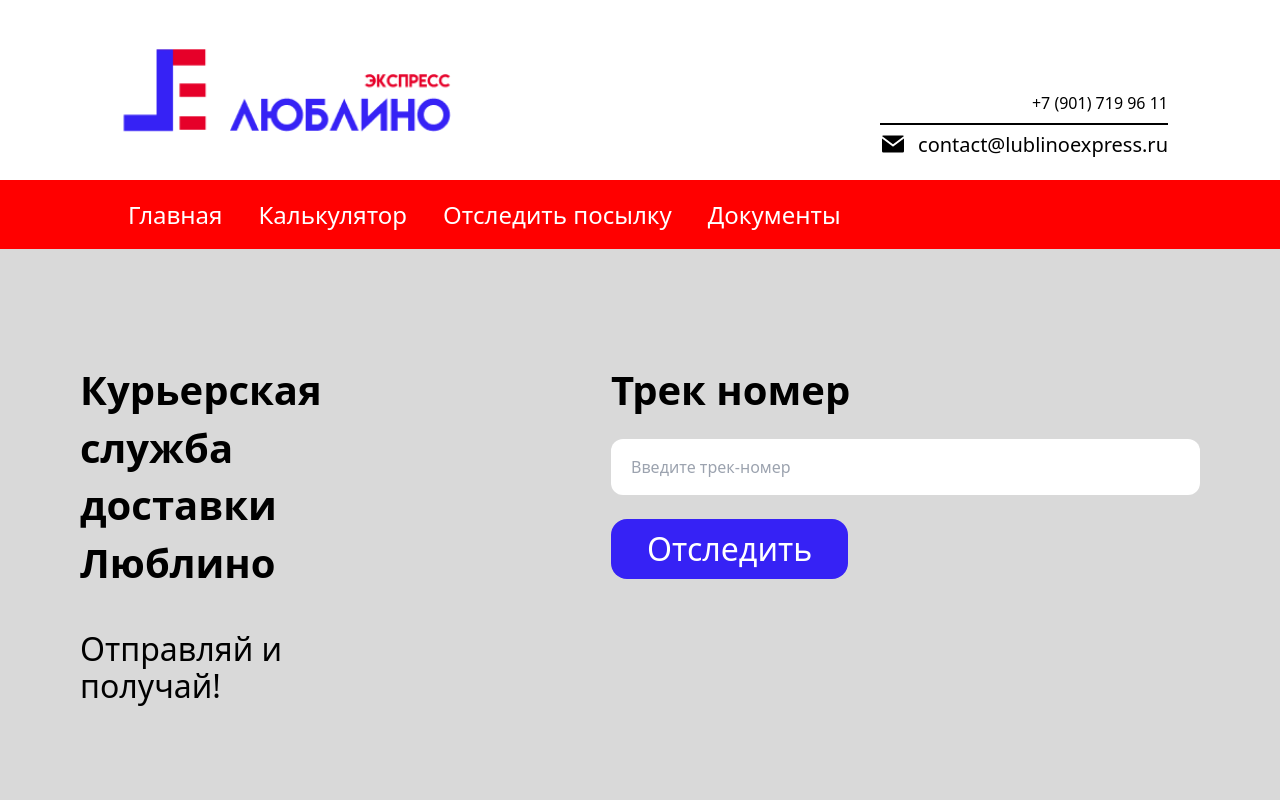
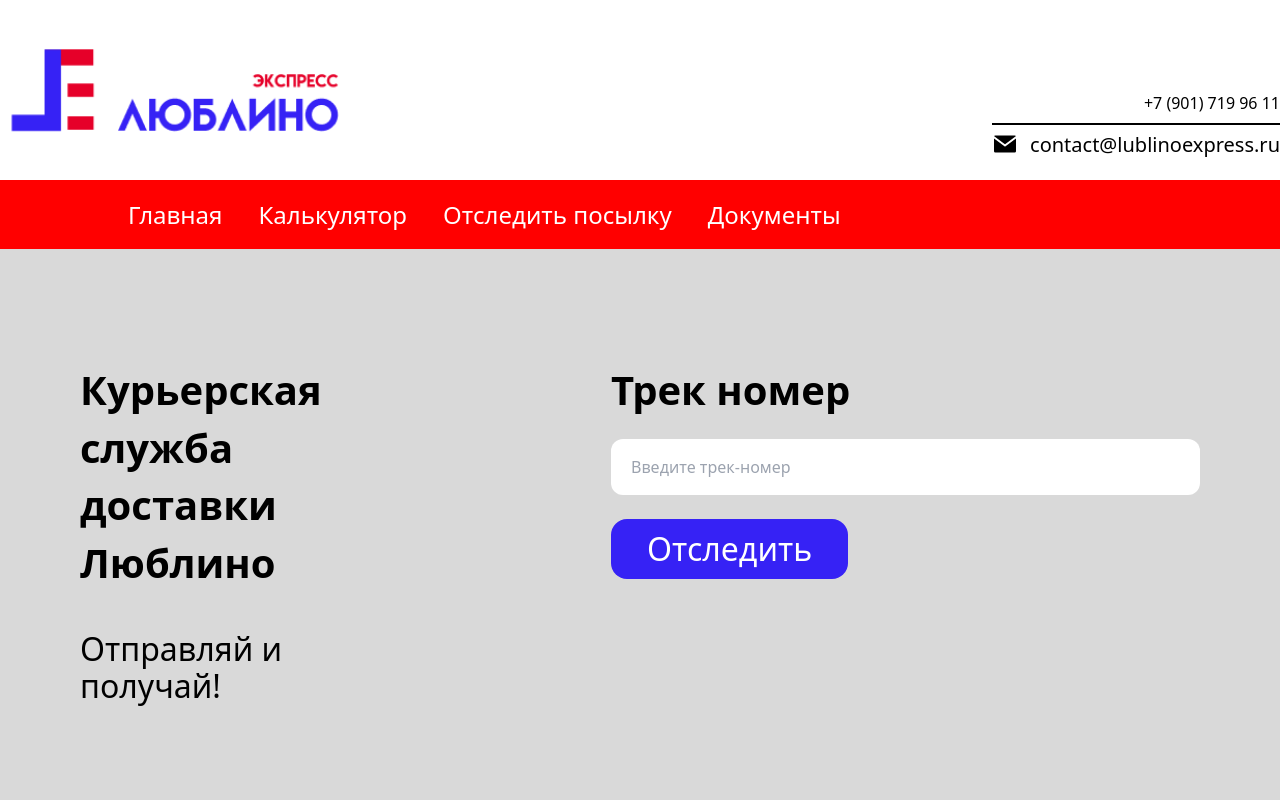
Before and after one commit to dmitrikosunovski/lublino, a Next.js app in the folder client/: page / in a window 1280 px wide. Shown: the top 800 px of the page. Built offline with nearby package versions, Linux system fonts and the light colour scheme.

Commit message:
fix css global-header

```diff
--- a/client/src/Components/Header/Header.module.scss
+++ b/client/src/Components/Header/Header.module.scss
@@ -3,7 +3,7 @@
 }
 
 .topHeader {
-    @apply flex justify-between px-28
+    @apply flex justify-between
 }
 
 .logocont {
```
Also changed, not shown: client/src/Components/Header/Header.tsx (+11 -6 lines).
